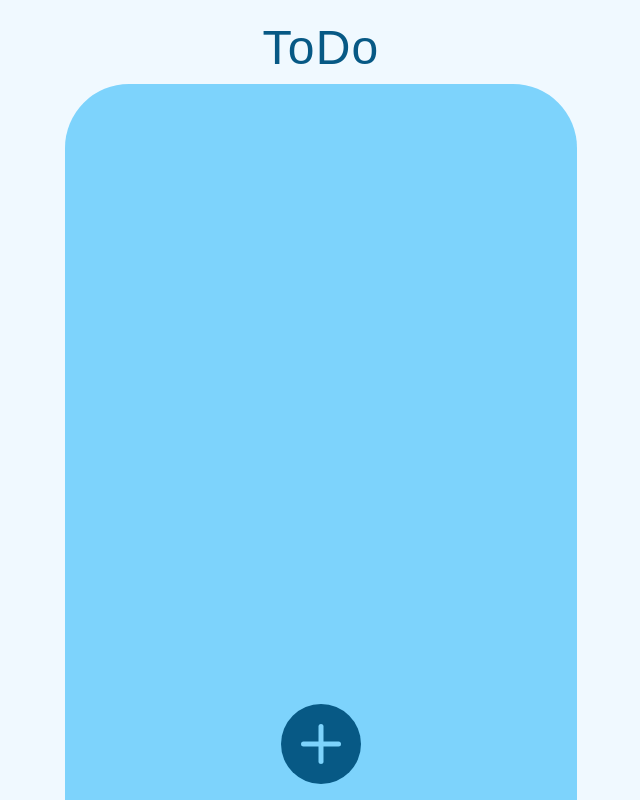
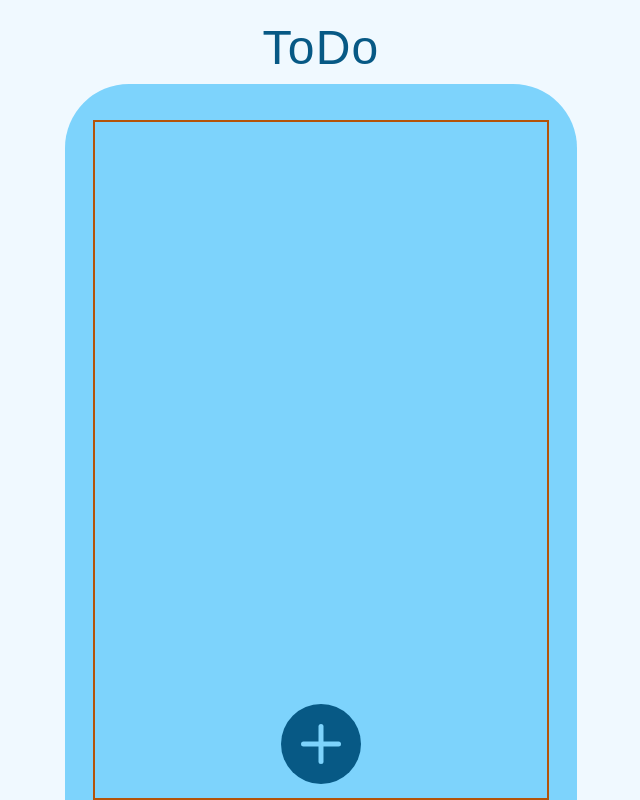
Before and after one commit to albert-rafa/todo-react, a React (Vite) app: page / in a window 1280 px wide. Shown: the whole page, without its empty margins (319-959 px from the left). Built offline with nearby package versions, Linux system fonts and the light colour scheme; a web font is replaced by a local one.

Commit message:
fix: make the tasks list scrollable

```diff
--- a/src/App.jsx
+++ b/src/App.jsx
@@ -4,7 +4,6 @@ import Add from './Pages/Add';
 
 export default function App() {
   const [tasks, setTasks] = useState([])
-
   const [showAddPage, setShowAddPage] = useState(false)
 
   function handleAddTask(text) {
@@ -46,11 +45,11 @@ export default function App() {
   }, [])
 
   return (
-    <div className='w-full h-full bg-sky-50'>
+    <div className='w-full h-screen bg-sky-50 overflow-hidden'>
       <div className='w-full h-full max-w-lg mx-auto flex flex-col justify-start items-center'>
         <h1 className='w-full mt-3 py-3 text-center text-5xl font-heading font-medium antialiased tracking-wide text-sky-800'>ToDo</h1>
 
-        <main className='grow w-full pt-9 px-7 relative bg-sky-300 rounded-t-[4rem]'>
+        <main className='h-full w-full pt-9 px-7 relative bg-sky-300 rounded-t-[4rem]'>
 
           {showAddPage ?
             <Add
--- a/src/Components/Item.jsx
+++ b/src/Components/Item.jsx
@@ -17,9 +17,9 @@ export default function Item({ task, handleToggleTask, handleDeleteTask }) {
         onClick={handleTaskDoneClick}
       />
 
-      <div className={`grow text-md text-wrap align-middle ${taskDone ? 'line-through decoration-1' : ''} text-slate-800`}>
+      <p className={`grow text-md text-wrap break-words hyphens-auto align-middle ${taskDone ? 'line-through decoration-1' : ''} text-slate-800`}>
         {task.text}
-      </div>
+      </p>
 
       <button onClick={() => handleDeleteTask(task)}>
         <Trash className="stroke-slate-600" />
--- a/src/Pages/Tasks.jsx
+++ b/src/Pages/Tasks.jsx
@@ -4,7 +4,7 @@ import { Plus } from "lucide-react";
 export default function Add({ tasks, toggleTask, deleteTask, addTask }) {
 
   return (
-    <div className="w-full h-full flex flex-col gap-3 relative">
+    <div className="border-2 border-amber-700 w-full h-full mb-10 flex flex-col gap-3 relative overflow-x-scroll">
       {tasks.map((task) => {
         return (
           <Item
@@ -18,7 +18,7 @@ export default function Add({ tasks, toggleTask, deleteTask, addTask }) {
 
       <button
         onClick={addTask}
-        className="absolute bottom-4 left-1/2 -translate-x-1/2 size-20 rounded-full flex justify-center items-center bg-sky-800"
+        className="fixed bottom-4 left-1/2 -translate-x-1/2 size-20 rounded-full flex justify-center items-center bg-sky-800"
       >
         <Plus className="size-3/4 stroke-sky-300" />
       </button>
```
